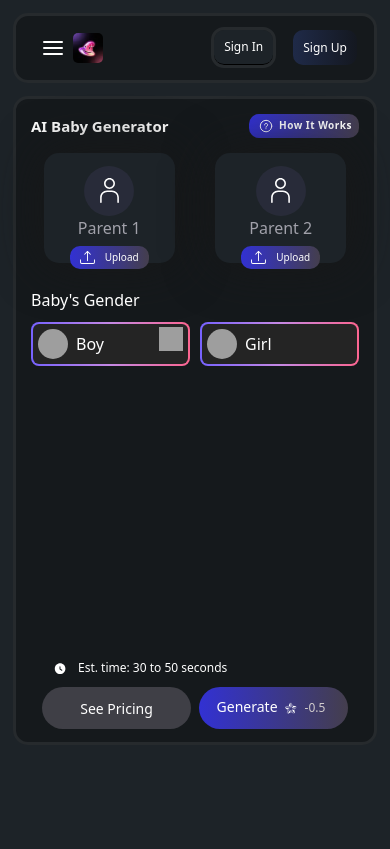
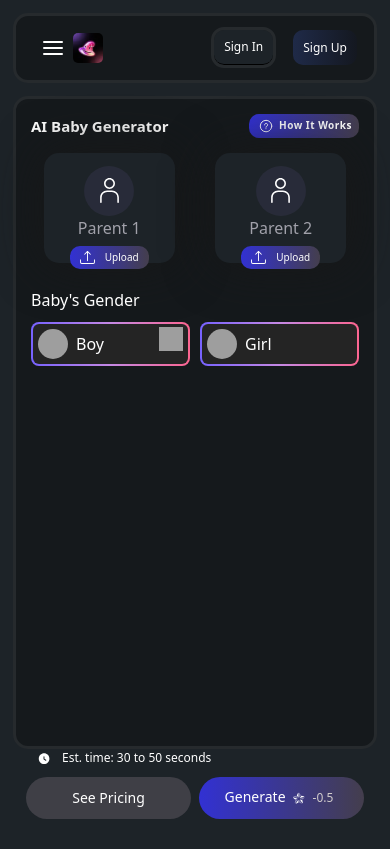
Before and after one commit to abhivagadiya21/magicshot-ai, a React (Vite) app: page / in a window 390 px wide. Built offline with nearby package versions, Linux system fonts and the light colour scheme; grey boxes are pictures that could not be loaded.

Commit message:
Refactor layout styles in babyPage.css for improved responsiveness and consistency

```diff
--- a/src/pages/BabyGenrator_page/babyPage.css
+++ b/src/pages/BabyGenrator_page/babyPage.css
@@ -1,8 +1,8 @@
 .main-baby-genrartor-1 {
   width: 100%;
   background-color: #1d2328;
-/*   height: 89.2vh; */
-  min-height: calc(100vh - 94.6px);
+  height: 89.2vh;
+/*   height: 100vh; */
   display: flex;
   padding-left: 13px;
   padding-right: 13px;
@@ -28,7 +28,7 @@
 }
 
 .left-main-babyG {
-   min-height: 500px;
+  height: 100%;
   background-color: #15191c;
   display: flex;
   flex-direction: column;
@@ -39,6 +39,7 @@
   border: 3px solid #262a2d;
    position: relative;
   flex: 1;
+  min-height: 300px;
 }
 
 .inner-left-1-babyG-1 {
@@ -572,7 +573,7 @@
   border: 3px solid #262a2d;
   padding: 10px;
 
-}
+  }
 
 .aspect-select {
   background-color: transparent;
@@ -799,12 +800,11 @@
   .jugad2 {
     width: 100% !important;
     position: bottom !important;
-    position: absolute !important;
+    position: fixed !important;
     padding: 0px 26px !important;
     min-width: 100% !important;
     max-width: 100% !important;
     border: none !important;
-    bottom: 13px !important;
   }
 
   .left-main-babyG-footer {
@@ -813,9 +813,9 @@
     justify-content: center;
     align-items: center;
   }
-/*   .main-baby-genrartor-midia{
+  .main-baby-genrartor-midia{
     height: calc(100% -120px);
-  } */
+  }
 
 }
 
```
